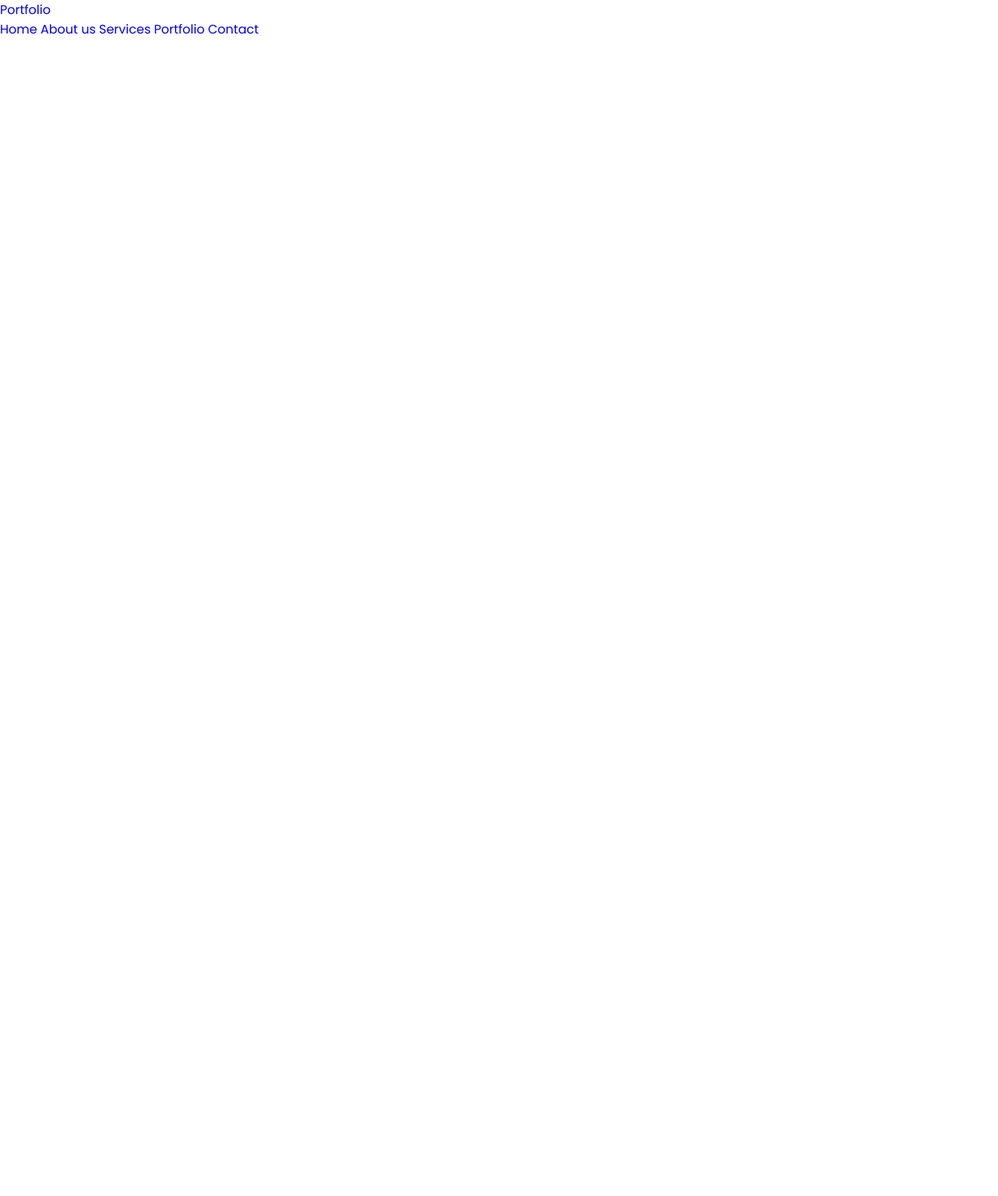
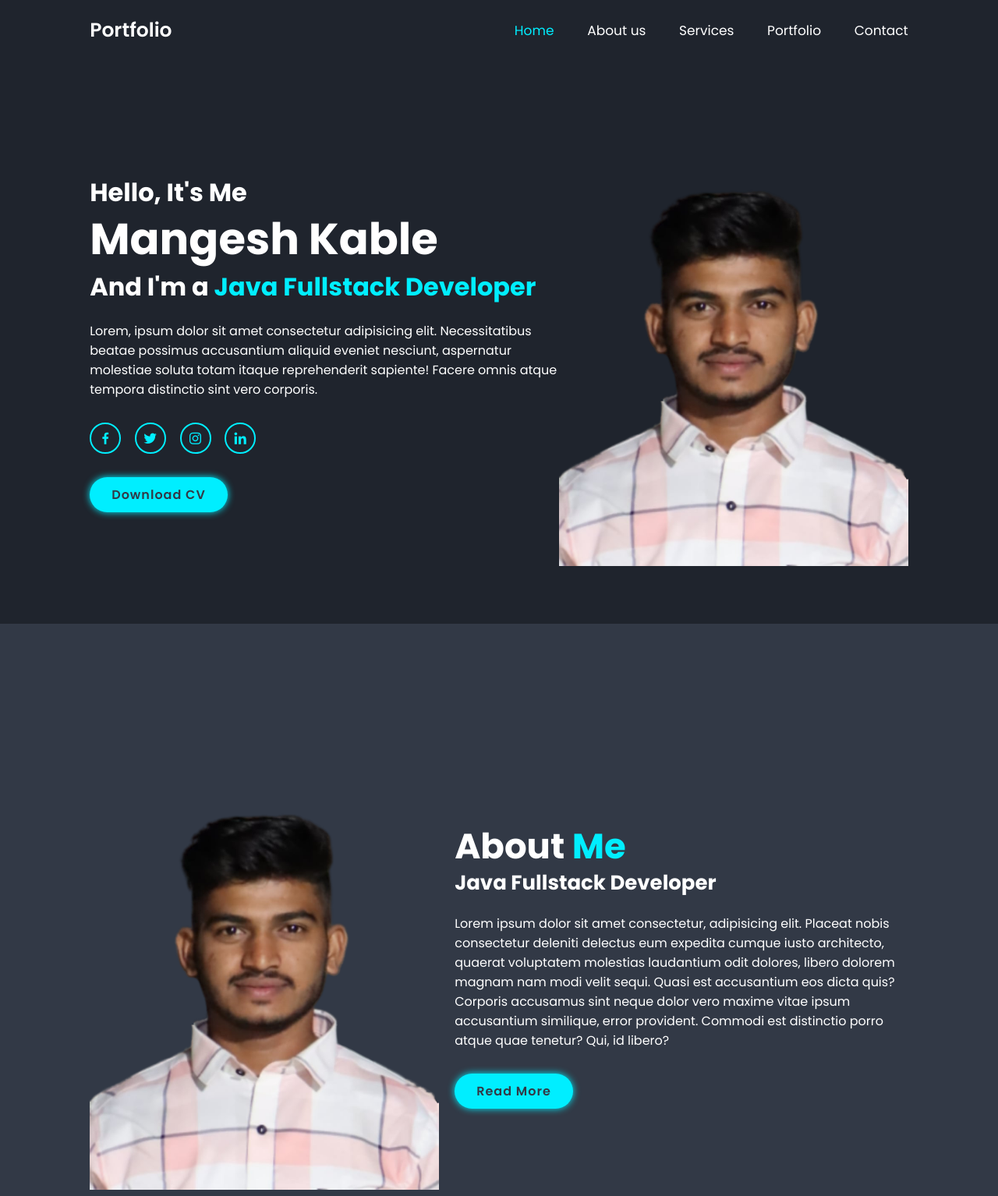
Before and after one commit to mangesh00/My-Portfolio, a plain HTML site: page index.html in a window 1280 px wide. Shown: the top 1534 px of the page at 78% size. Before the commit the page ends 800 px from the top, so only its background shows below. Drawn offline with nearby package versions, Linux system fonts and the light colour scheme.

Commit message:
Add header, home, about, and services sections to portfolio website

```diff
--- a/index.html
+++ b/index.html
@@ -4,19 +4,77 @@
     <meta charset="UTF-8">
     <meta name="viewport" content="width=device-width, initial-scale=1.0">
     <title>Portfolio</title>
+    <!-- Box icons -->
+    <link href='https://unpkg.com/boxicons@2.1.4/css/boxicons.min.css' rel='stylesheet'>
+
+    <!-- custom css -->
     <link rel="stylesheet" href="style.css">
 </head>
 <body>
+    <!-- header design -->
     <header class="header">
-        <a href="logo">Portfolio</a>
+        <a href="#" class="logo">Portfolio</a>
+
+        <i class='bx bx-menu' id="menu-icon"></i>
 
         <nav class="navbar">
-            <a href="#home">Home</a>
+            <a href="#home" class="active">Home</a>
             <a href="#about">About us</a>
             <a href="#services">Services</a>
             <a href="#portfolio">Portfolio</a>
             <a href="#contact">Contact</a>
         </nav>
     </header>
+
+    <!-- home section design -->
+    <section class="home" id="home">
+        <div class="home-content">
+            <h3>Hello, It's Me</h3>
+             <h1>Mangesh Kable</h1>
+             <h3>And I'm a <span>Java Fullstack Developer</span></h3>
+             <p>Lorem, ipsum dolor sit amet consectetur adipisicing elit. Necessitatibus beatae possimus accusantium aliquid eveniet nesciunt, aspernatur molestiae soluta totam itaque reprehenderit sapiente! Facere omnis atque tempora distinctio sint vero corporis.</p>
+             <div class="social-media">
+                <a href="#"><i class='bx bxl-facebook'></i></a>
+                <a href="#"><i class='bx bxl-twitter'></i></a>
+                <a href="#"><i class='bx bxl-instagram'></i></a>
+                <a href="#"><i class='bx bxl-linkedin'></i></a>
+             </div>
+             <a href="#" class="btn">Download CV</a>
+        </div>
+        <div class="home-img">
+            <img src="home.png" alt="">
+        </div>
+    </section>
+
+    <!-- about section design -->
+     <section class="about" id="about">
+        <div class="about-img">
+            <img src="home.png" alt="">
+        </div>
+
+        <div class="about-content">
+            <h2 class="heading">About <span>Me</span></h2>
+            <h3>Java Fullstack Developer</h3>
+            <p>Lorem ipsum dolor sit amet consectetur, adipisicing elit. Placeat nobis consectetur deleniti delectus eum expedita cumque iusto architecto, quaerat voluptatem molestias laudantium odit dolores, libero dolorem magnam nam modi velit sequi. Quasi est accusantium eos dicta quis? Corporis accusamus sint neque dolor vero maxime vitae ipsum accusantium similique, error provident. Commodi est distinctio porro atque quae tenetur? Qui, id libero?</p>
+            <a href="#" class="btn">Read More</a>
+        </div>
+     </section>
+
+     <!-- services section design -->
+      <section class="services" id="services">
+        <h2 class="heading">Our <span>Services</span></h2>
+
+        <div class="services-container">
+            <div class="services-box">
+                <i class='bx bx-code-alt'></i>
+                <h3>Web Development</h3>
+                <p>Lorem ipsum dolor sit amet consectetur adipisicing elit. Repudiandae temporibus cumque a vitae, consequuntur esse incidunt. Eius earum dolorem quisquam numquam sed unde porro fugit.</p>
+                <a href="#" class="btn">Read More</a>
+            </div>
+        </div>
+      </section>
+
+    <!-- custom js -->
+     <script src="js/script.js"></script>
 </body>
 </html>
--- a/style.css
+++ b/style.css
@@ -1,6 +1,6 @@
-@import url('https://fonts.googleapis.com/css2?family=Poppins:wght@300;400;500;600;700;800;900&display=swap');
+@import url("https://fonts.googleapis.com/css2?family=Poppins:ital,wght@0,100;0,200;0,300;0,400;0,500;0,600;0,700;0,800;0,900;1,100;1,200;1,300;1,400;1,500;1,600;1,700;1,800;1,900&display=swap");
 
-*{
+* {
   margin: 0;
   padding: 0;
   box-sizing: border-box;
@@ -8,11 +8,167 @@
   border: none;
   outline: none;
   scroll-behavior: smooth;
-    font-family: 'Poppins', sans-serif;
+  font-family: "Poppins", sans-serif;
 }
 
 :root {
   --bg-color: #1f242d;
   --second-bg-color: #323946;
+  --text-color: #fff;
+  --main-color: #0ef;
+}
 
+html {
+  font-size: 62.5%;
+  overflow-x: hidden;
 }
+
+body {
+  background: var(--bg-color);
+  color: var(--text-color);
+}
+
+section {
+  min-height: 100vh;
+  padding: 10rem 9% 2rem;
+}
+
+.header {
+  position: fixed;
+  top: 0;
+  left: 0;
+  width: 100%;
+  padding: 2rem 9%;
+  background: var(--bg-color);
+  display: flex;
+  justify-content: space-between;
+  align-items: center;
+  z-index: 100;
+}
+
+.logo {
+  font-size: 2.5rem;
+  color: var(--text-color);
+  font-weight: 600;
+  cursor: default;
+}
+
+.navbar a {
+  font-size: 1.7rem;
+  color: var(--text-color);
+  margin-left: 4rem;
+  transition: 0.3s;
+}
+
+.navbar a:hover,
+.navbar a.active {
+  color: var(--main-color);
+}
+
+#menu-icon {
+  font-size: 3.6rem;
+  color: var(--text-color);
+  display: none;
+}
+
+.home {
+  display: flex;
+  justify-content: center;
+  align-items: center;
+}
+
+.home-img img {
+  width: 35vw;
+}
+
+.home-content h3 {
+  font-size: 3.2rem;
+  font-weight: 700;
+}
+
+.home-content h3:nth-of-type(2) {
+    margin-bottom: 2rem;
+}
+
+span {
+    color: var(--main-color);
+}
+
+.home-content h1 {
+  font-size: 5.6rem;
+  font-weight: 700;
+  line-height: 1.3;
+}
+
+.home-content p {
+  font-size: 1.6rem;
+}
+
+.social-media a {
+    display: inline-flex;
+    justify-content: center;
+    align-items: center;
+    width: 4rem;
+    height: 4rem;
+    background: transparent;
+    border: .2rem solid var(--main-color);
+    border-radius: 50%;
+    font-size: 2rem;
+    color: var(--main-color);
+    margin: 3rem 1.5rem 3rem 0;
+    transition: .5s ease;
+}
+
+.social-media a:hover {
+    background: var(--main-color);
+    color: var(--second-bg-color);
+    box-shadow: 0 0 1rem var(--main-color);
+}
+
+.btn {
+    display: inline-block;
+    padding: 1rem 2.8rem;
+    background: var(--main-color);
+    border-radius: 4rem;
+    box-shadow: 0 0 1rem var(--main-color);
+    font-size: 1.6rem;
+    color: var(--second-bg-color);
+    letter-spacing: .1rem;
+    font-weight: 600;
+    transition: .5s ease;
+}
+
+.btn:hover{
+    box-shadow: none;
+}
+
+.about {
+    display: flex;
+    justify-content: center;
+    align-items: center;
+    gap: 2rem;
+    background: var(--second-bg-color);
+}
+
+.about-img img {
+    width: 35vw;
+}
+
+.heading {
+    text-align: center;
+    font-size: 4.5rem;
+}
+
+.about-content h2 {
+    text-align: left;
+    line-height: 1.2;
+}
+
+.about-content h3 {
+    font-size: 2.6rem;
+}
+
+.about-content p {
+    font-size: 1.6rem;
+    margin: 2rem 0 3rem;
+}
```
Also changed, not shown: home.png (added), js/script.js (added). Lines whose indentation alone changed are shown as unchanged.
